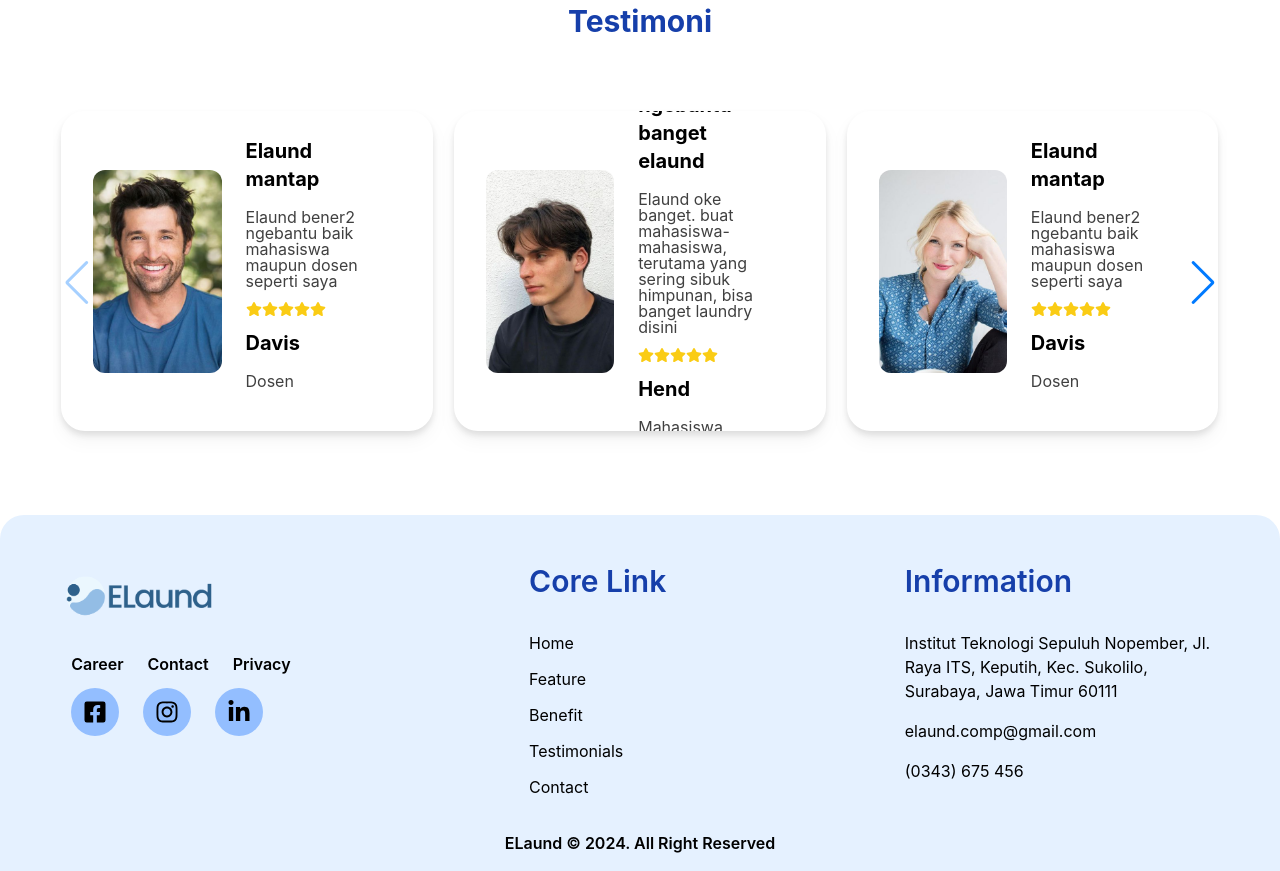
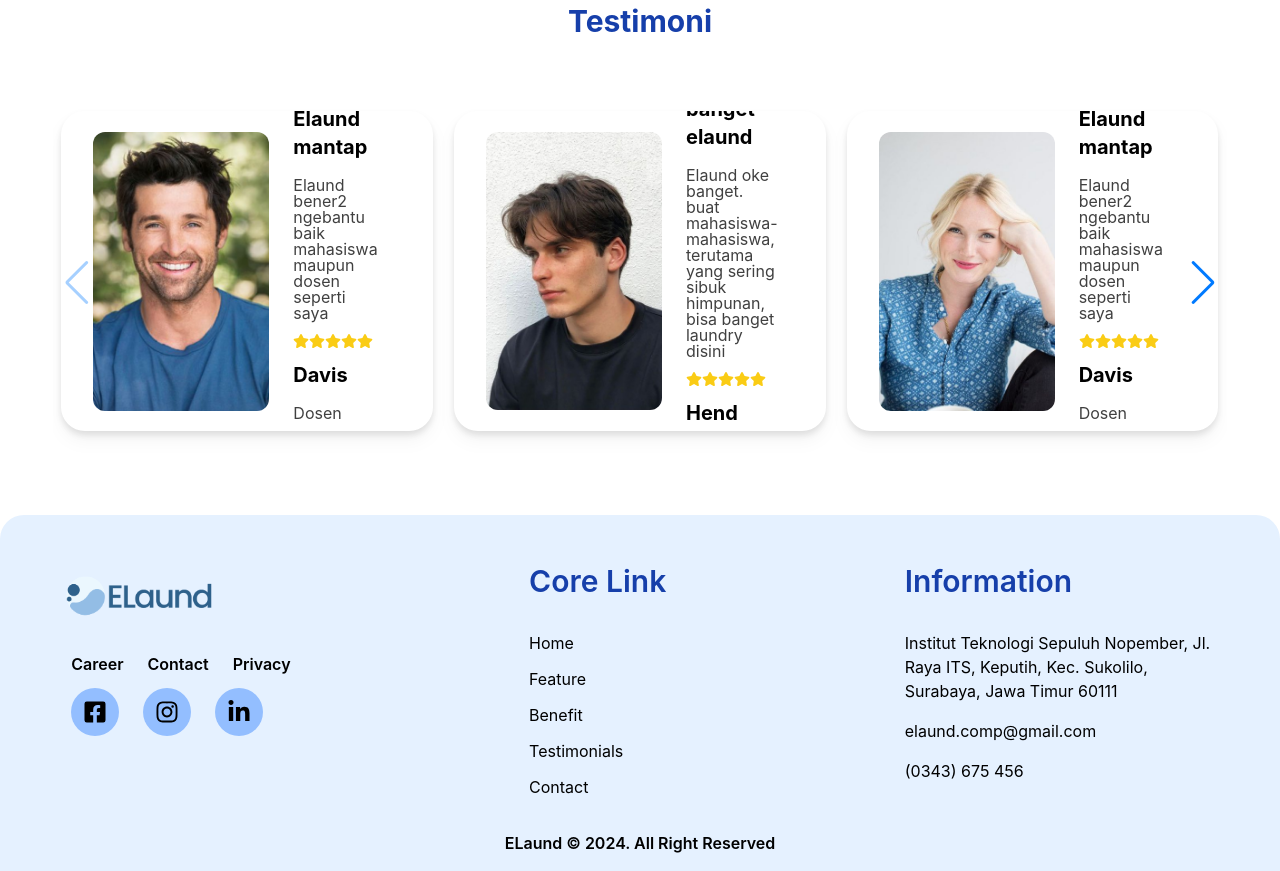
Before and after one commit to rizkiwnfproject/elaund-frontend, a React (Create React App) app: page / in a window 1280 px wide. Shown: the part 2420-3291 px from the top of the page. Built offline with nearby package versions, Linux system fonts and the light colour scheme.

Commit message:
testimoni 90%

```diff
--- a/src/pages/section/Testimonials.js
+++ b/src/pages/section/Testimonials.js
@@ -31,24 +31,29 @@ const Testimonials = () => {
                 }}
                 breakpoints={{
                     640: {
+                        slidesPerView: 1,
+                        spaceBetween: 5,
+                    },
+                    768: {
+                        slidesPerView: 1,
+                        spaceBetween: 5,
+                    },
+                    1024: {
                         slidesPerView: 2,
                         spaceBetween: 5,
                     },
-                    768: {
+                    1280: {
                         slidesPerView: 3,
                         spaceBetween: 5,
                     },
-                    1024: {
-                        slidesPerView: 3,
-                        spaceBetween: 5,
-                    },
+
                 }}
                 modules={[Navigation]}
                 className="mySwiper h-96 w-11/12">
                 {list_testimoni.map((list, index) => (
                     <SwiperSlide className='pt-3'>
                         <div class="bg-white drop-shadow-lg rounded-3xl flex flex-row items-center mt-2 mx-2 p-8 h-80 overflow-hidden">
-                            <img class="w-5/12 rounded-xl" src={list.image} alt="Sunset in the mountains" />
+                            <img class="max-w-44 rounded-xl" src={list.image} alt="Sunset in the mountains" />
                             <div className='px-6 py-4'>
                                 <div class="pb-3">
                                     <div class="font-bold text-xl mb-4">{list.title}</div>
```
